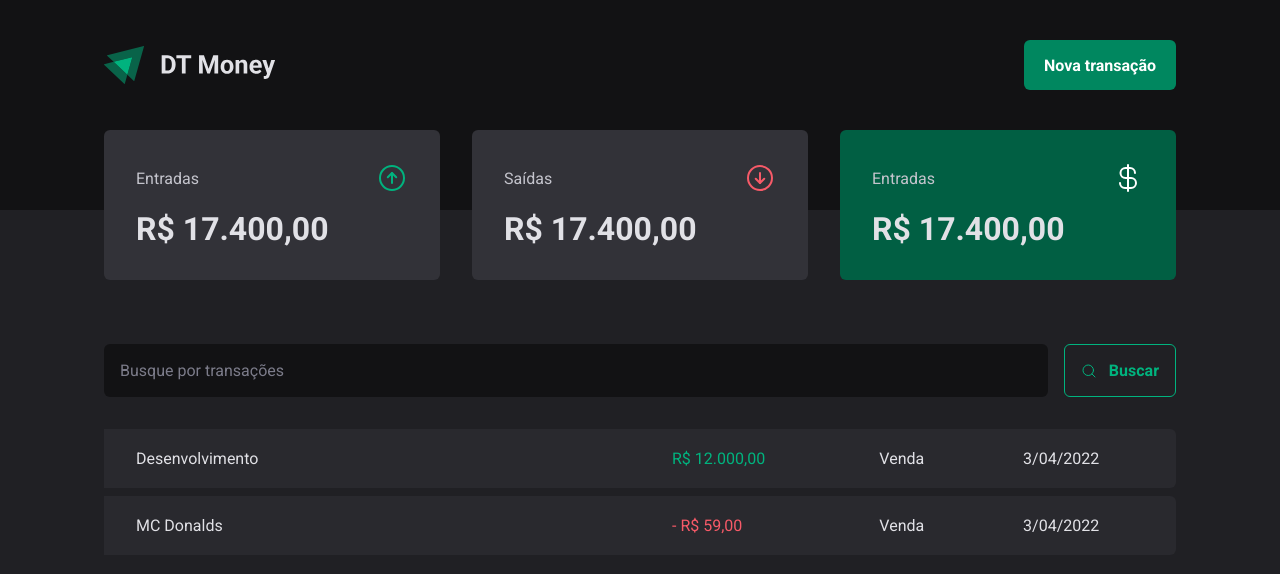
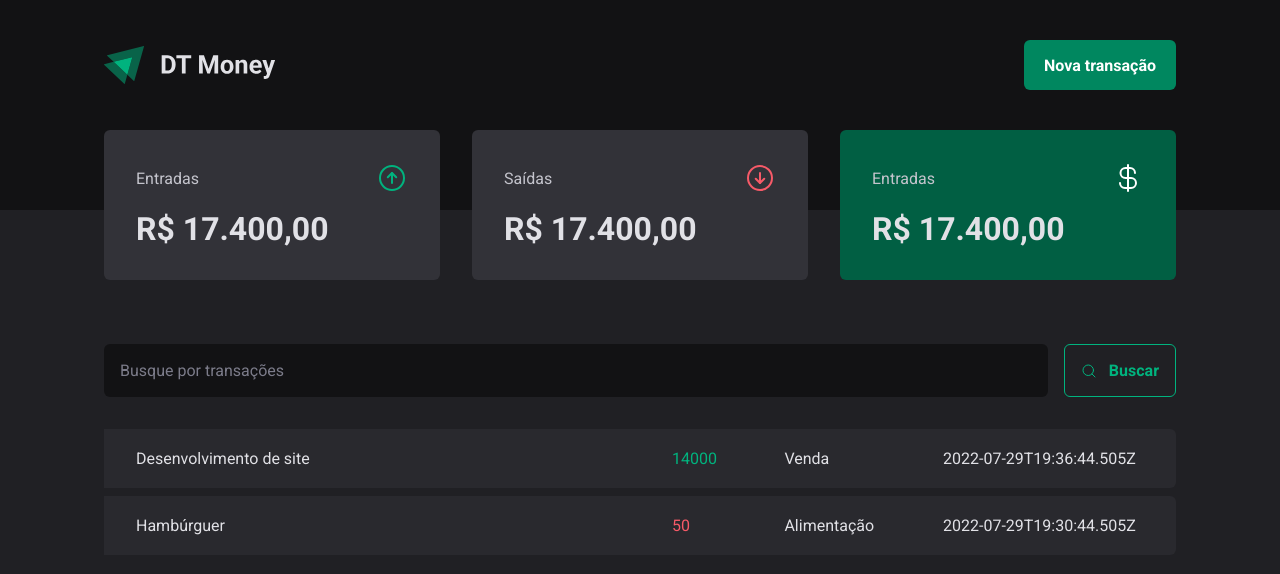
Before and after one commit to gabrieltsx/dt-money, a React (Vite) app: page / in a window 1280 px wide. Shown: the top 574 px of the page. Built offline with nearby package versions, Linux system fonts and the light colour scheme; data requests are answered from the project's data file.

Commit message:
add jsonserver and fetch api

```diff
--- a/package.json
+++ b/package.json
@@ -5,6 +5,7 @@
   "type": "module",
   "scripts": {
     "dev": "vite",
+    "dev:server": "npx json-server server.json -p 3333 -w -d 500",
     "build": "tsc && vite build",
     "preview": "vite preview",
     "lint": "eslint src --ext .ts,.tsx"
@@ -22,6 +23,7 @@
     "@types/react-dom": "^18.0.9",
     "@types/styled-components": "^5.1.26",
     "@vitejs/plugin-react": "^3.0.0",
+    "json-server": "^0.17.1",
     "typescript": "^4.9.3",
     "vite": "^4.0.0"
   }
--- /dev/null
+++ b/server.json
@@ -0,0 +1,20 @@
+{
+    "transactions": [
+      {
+        "id": 1,
+        "description": "Desenvolvimento de site",
+        "type": "income",
+        "category": "Venda",
+        "price": 14000,
+        "createdAt": "2022-07-29T19:36:44.505Z"
+      },
+      {
+        "id": 2,
+        "description": "Hambúrguer",
+        "type": "outcome",
+        "category": "Alimentação",
+        "price": 50,
+        "createdAt": "2022-07-29T19:30:44.505Z"
+      }
+    ]
+  }
--- a/src/App.tsx
+++ b/src/App.tsx
@@ -2,13 +2,16 @@
 import { defaultTheme } from './styles/themes/default'
 import { GlobalStyle } from './styles/global'
 import { Transactions } from './pages/Transactions'
+import { TransactionsProvider } from './contexts/TransactionsContext'
 
 export function App() {
   return (
     <ThemeProvider theme={defaultTheme}>
       <GlobalStyle />
 
-      <Transactions />
+      <TransactionsProvider>
+        <Transactions />
+      </TransactionsProvider>
     </ThemeProvider>
   )
 }
--- a/src/components/Summary/index.tsx
+++ b/src/components/Summary/index.tsx
@@ -1,7 +1,11 @@
 import { ArrowCircleDown, ArrowCircleUp, CurrencyDollar } from 'phosphor-react'
 import { SummaryCard, SummaryContainer } from './styles'
+import { useContext } from 'react'
+import { TransactionsContext } from '../../contexts/TransactionsContext'
 
 export function Summary() {
+  const { transactions } = useContext(TransactionsContext)
+
   return (
     <SummaryContainer>
       <SummaryCard>
--- /dev/null
+++ b/src/contexts/TransactionsContext.tsx
@@ -0,0 +1,41 @@
+import { ReactNode, createContext, useEffect, useState } from "react";
+
+interface Transaction {
+    id: number;
+    description: string;
+    type: 'income' | 'outcome';
+    price: number;
+    category: string;
+    createdAt: string;
+}
+
+interface TransactionContextType {
+    transactions: Transaction[]
+}
+
+interface TransactionsProviderProps {
+    children: ReactNode;
+}
+
+export const TransactionsContext = createContext({} as TransactionContextType);
+
+export function TransactionsProvider({ children }: TransactionsProviderProps) {
+    const [transactions, setTransactions] = useState<Transaction[]>([])
+
+  async function loadTransactions() {
+    const response = await fetch('http://localhost:3333/transactions')
+    const data = await response.json()
+
+    setTransactions(data)
+  }
+
+  useEffect(() => {
+    loadTransactions()
+  }, [])
+
+    return (
+        <TransactionsContext.Provider value={{ transactions }}>
+            {children}
+        </TransactionsContext.Provider>
+    )
+}
--- a/src/pages/Transactions/index.tsx
+++ b/src/pages/Transactions/index.tsx
@@ -1,9 +1,23 @@
+import { useContext, useEffect, useState } from 'react'
 import { Header } from '../../components/Header'
 import { SearchForm } from '../../components/SearchForm'
 import { Summary } from '../../components/Summary'
 import { PriceHighlight, TransactionsContainer, TransactionsTable } from './styles'
+import { TransactionsContext } from '../../contexts/TransactionsContext'
+
+interface Transaction {
+  id: number;
+  description: string;
+  type: 'income' | 'outcome',
+  price: number;
+  category: string;
+  createdAt: string;
+}
 
 export function Transactions() {
+
+  const { transactions } = useContext(TransactionsContext)
+
   return (
     <div>
       <Header />
@@ -14,26 +28,18 @@
 
         <TransactionsTable>
           <tbody>
-            <tr>
-              <td width="50%">Desenvolvimento</td>
-              <td>
-                <PriceHighlight variant='income'>
-                  R$ 12.000,00
-                </PriceHighlight>
-                </td>
-              <td>Venda</td>
-              <td>3/04/2022</td>
-            </tr>
-            <tr>
-              <td width="50%">MC Donalds</td>
-              <td>
-                <PriceHighlight variant='outcome'>
-                  - R$ 59,00
-                </PriceHighlight>
-              </td>
-              <td>Venda</td>
-              <td>3/04/2022</td>
-            </tr>
+            {transactions.map(transaction => (
+              <tr key={transaction.id}>
+                <td width="50%">{transaction.description}</td>
+                <td>
+                  <PriceHighlight variant={transaction.type}>
+                    {transaction.price}
+                  </PriceHighlight>
+                  </td>
+                <td>{transaction.category}</td>
+                <td>{transaction.createdAt}</td>
+              </tr>
+            ))}
           </tbody>
         </TransactionsTable>
       </TransactionsContainer>
```
Also changed, not shown: 1 other file (tests, documents, lock files or other folders).
